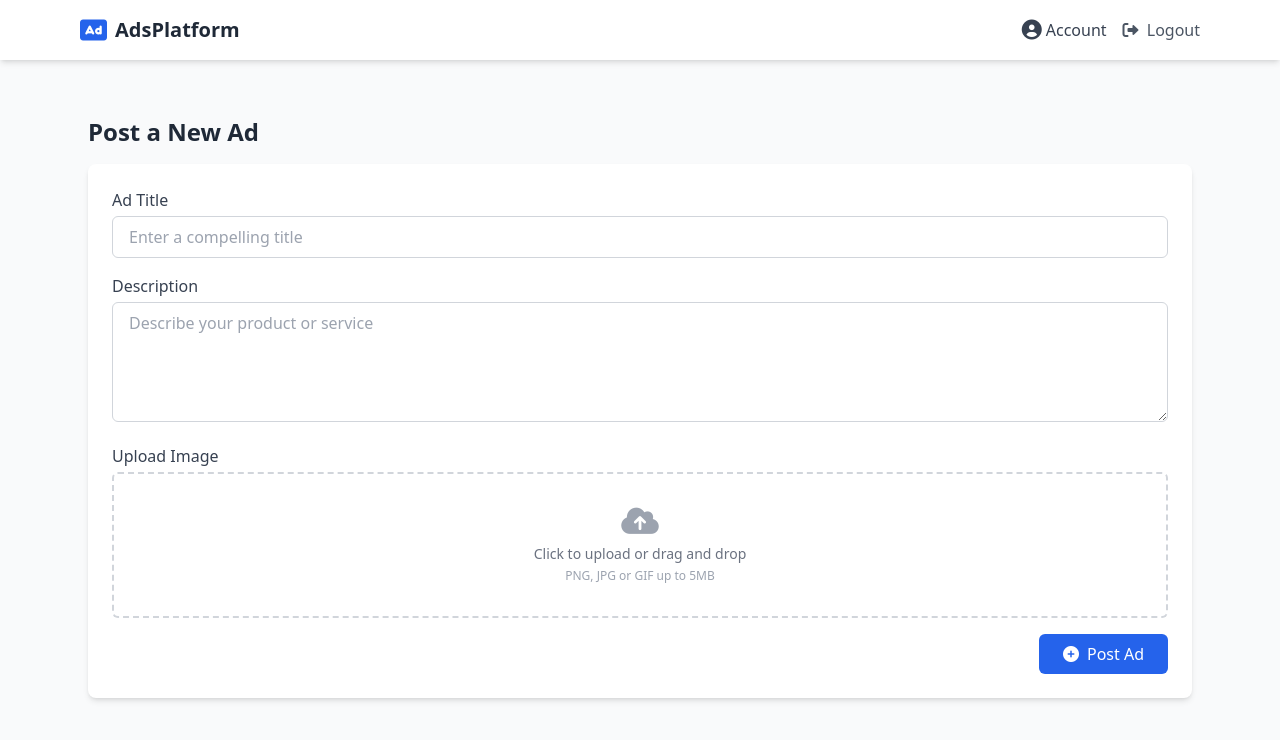
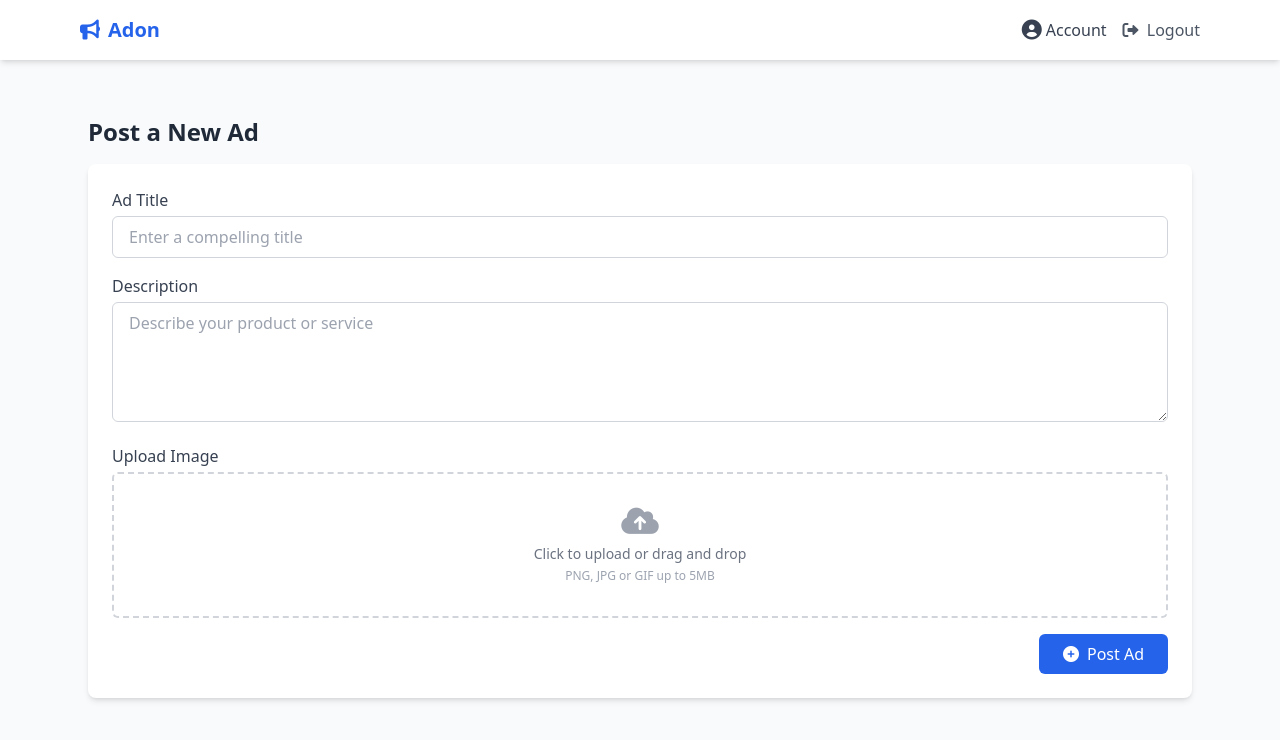
Before and after one commit to TanmayUDeshmukh/lalit, a plain HTML site: page create.html in a window 1280 px wide. Drawn offline with nearby package versions, Linux system fonts and the light colour scheme; no server answers; sample sign-in values are in the browser's storage.

Commit message:
header name

```diff
--- a/header.html
+++ b/header.html
@@ -4,12 +4,9 @@
             <div class="flex justify-between items-center">
                 <!-- Logo and Site Name -->
                 <a href="home.html" class="text-xl font-bold text-blue-600 flex items-center">
-                <div class="flex items-center space-x-2">
-
-                    <i class="fas fa-ad text-blue-600 text-2xl"></i>
-                    <span class="font-bold text-xl text-gray-800">AdsPlatform</span>
-                </div></a>
-
+                    <i class="fas fa-bullhorn mr-2"></i>
+                    Adon
+                </a>
 
 
                 <!-- User Actions -->
```
